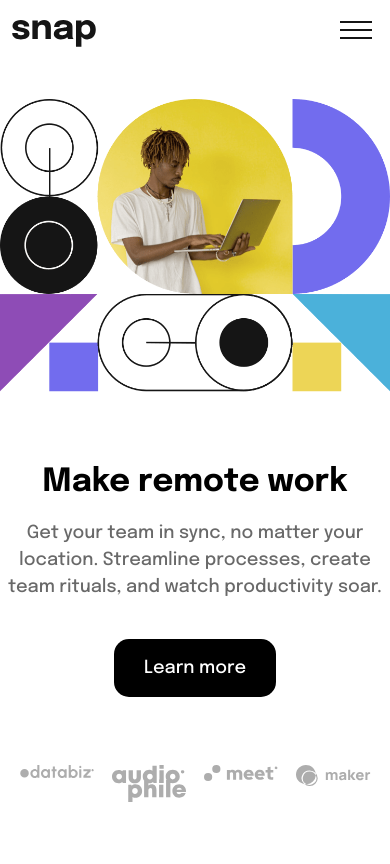
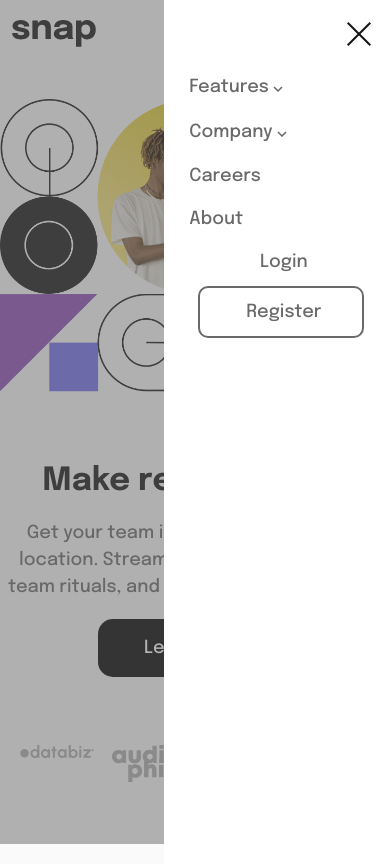
Before and after one commit to lam-j/intro-section-dropdown-nav, a plain HTML site: page index.html in a window 390 px wide. Both pictures are taken after a click on the button 356 px from the left and 31 px from the top of the page. Drawn offline with Linux system fonts and the light colour scheme.

Commit message:
Complete mobile design. Implement JS functionality

```diff
--- a/app.js
+++ b/app.js
@@ -0,0 +1,41 @@
+
+
+const navButtons = document.querySelectorAll(".nav-button");
+const navigation = document.querySelector(".navigation");
+const dropdownButtons = document.querySelectorAll(".dropdown-button");
+const darkenBackground = document.querySelector(".darken");
+
+/* For opening and closing the navigation */
+
+navButtons.forEach((button) => {
+    button.addEventListener("click", () => {
+        if(navigation.classList.contains("active")) {
+            navigation.classList.toggle("active");
+            darkenBackground.classList.toggle("active");
+        }
+        else {
+            navigation.classList.add("active");
+            darkenBackground.classList.add("active");
+        }
+    });
+});
+
+/* For displaying and hiding the dropdown menu content */
+
+dropdownButtons.forEach((button) => {
+    button.addEventListener("click", () => {
+        var dropdownArrow = button.firstElementChild.firstElementChild;
+        if(button.parentNode.classList.contains("active")) {
+            button.parentNode.classList.toggle("active");
+            if(dropdownArrow.getAttribute("src") === "images/icon-arrow-up.svg") {
+                dropdownArrow.src = "images/icon-arrow-down.svg";
+            }
+        }
+        else {
+            button.parentNode.classList.add("active");
+            if(dropdownArrow.getAttribute("src") === "images/icon-arrow-down.svg") {
+                dropdownArrow.src = "images/icon-arrow-up.svg";
+            }
+        }
+    });
+});
--- a/index.html
+++ b/index.html
@@ -19,32 +19,75 @@
 
 <body>
     <div class="wrapper">
+        <div class="darken">
+
+        </div>
         <div class="header">
             <div class="logo">
-                <img src="images/logo.svg" alt="snap-logo">
+                <a href="#"><img src="images/logo.svg" alt="site-logo"></a>
             </div>
 
-            <div class="dropdown-nav">
-                <button type="button" name="button"><img src="images/icon-menu.svg" alt="menu-icon"></button>
-                <!-- Features
-                Company
-                Careers
-                About
+            <div class="nav-button">
+                <button type="button" id="nav-open"><img src="images/icon-menu.svg" alt="open-nav"></button>
+            </div>
+            <div class="navigation">
+                <div class="nav-button">
+                    <button type="button" id="nav-close"><img src="images/icon-close-menu.svg" alt="close-nav"></button>
+                </div>
+                <div class="nav-main">
+                    <div class="dropdown">
+                        <div class="dropdown-button">
+                            <button type="button" name="features">Features <img src="images/icon-arrow-down.svg" alt="arrow"></button>
+                        </div>
+                        <div class="dropdown-content">
+                            <a href="#"><img src="images/icon-todo.svg" alt="todo">Todo List</a>
+                            <a href="#"><img src="images/icon-calendar.svg" alt="calendar">Calendar</a>
+                            <a href="#"><img src="images/icon-reminders.svg" alt="reminders">Reminders</a>
+                            <a href="#"><img src="images/icon-planning.svg" alt="planning">Planning</a>
+                        </div>
+                    </div>
 
-                Login
-                Register -->
+                    <div class="dropdown">
+                        <div class="dropdown-button">
+                            <button type="button" name="company">Company <img src="images/icon-arrow-down.svg" alt="arrow"></button>
+                        </div>
+                        <div class="dropdown-content">
+                            <a href="#">History</a>
+                            <a href="#">Our Team</a>
+                            <a href="#">Blog</a>
+                        </div>
+                    </div>
+
+                    <a role="button" href="#">Careers</a>
+                    <a role="button" href="#">About</a>
+                </div>
+
+                <div class="nav-login">
+                    <a class="login" role="button" href="#">Login</a>
+                    <a class="register" role="button" href="#">Register</a>
+                </div>
             </div>
+
         </div>
 
-        <div class="hero">
-            <img src="images/image-hero-mobile.png" alt="man-on-laptop">
+        <div class="hero mobile-only">
+            <img class="mobile-only" src="images/image-hero-mobile.png" alt="person-on-laptop">
         </div>
 
-        <div class="info">
-            <h1 class="title">Make remote work</h1>
-            <p class="body"> Get your team in sync, no matter your location. Streamline processes,
-                create team rituals, and watch productivity soar.</p>
-            <button class="cta" type="button" name="button">Learn more</button>
+        <div class="content">
+            <div class="information">
+                <h1 class="title">Make remote work</h1>
+                <p class="subtitle">Get your team in sync, no matter your location. Streamline processes,
+                    create team rituals, and watch productivity soar.</p>
+            </div>
+
+            <div class="cta">
+                <a role="button" href="#">Learn more</a>
+            </div>
+
+            <div class="hero desktop-only">
+                <img class="desktop-only" src="images/image-hero-desktop.png" alt="person-on-laptop">
+            </div>
         </div>
 
         <div class="client">
--- a/styles.css
+++ b/styles.css
@@ -1,5 +1,3 @@
-/* Mobile-First Design */
-
 :root {
     --almostWhite: hsl(0, 0%, 98%);
     --mediumGray: hsl(0, 0%, 41%);
@@ -7,8 +5,15 @@
 }
 
 body {
+    background-color: var(--almostWhite);
+    color: var(--almostBlack);
     font-family: 'Epilogue', sans-serif;
     margin: 0;
+}
+
+/* Mobile-First Design */
+.desktop-only {
+    display: none;
 }
 
 .wrapper {
@@ -18,16 +23,93 @@ body {
     height: 100vh;
     width: 100vw;
 }
+.darken {
+    display: none;
+}
+.darken.active {
+    display: block;
+    background-color: hsla(0, 0%, 41%, 0.5);
+    position: absolute;
+    height: 100vh;
+    width: 100vw;
+}
 
 .header {
     display: flex;
     justify-content: space-between;
     margin: 5% 3% 0;
 }
-
-.dropdown-nav button {
+.header button {
     background-color: transparent;
     border: none;
+    color: var(--mediumGray);
+    font-family: 'Epilogue', sans-serif;
+    font-size: 18px;
+}
+
+.logo {
+}
+
+.navigation {
+    display: none;
+}
+.navigation.active {
+    display: flex;
+    flex-direction: column;
+    background-color: white;
+    height: 100vh;
+    width: 50%;
+    position: absolute;
+    right: 0;
+    padding: 5% 3% 0 5%;
+    margin-top: -5%;
+}
+.navigation a {
+    color: var(--mediumGray);
+    font-size: 18px;
+    padding-left: 6px;
+    text-decoration: none;
+}
+#nav-close {
+    float: right;
+}
+
+.nav-main {
+    display: grid;
+    grid-template-rows: auto;
+    grid-row-gap: 25px;
+    margin: 25px 0;
+}
+
+.dropdown {
+}
+.dropdown-button {
+}
+.dropdown-content {
+    display: none;
+}
+.active > .dropdown-content {
+    display: grid;
+    grid-template-rows: auto;
+    grid-row-gap: 25px;
+    margin: 25px 0 0 25px;
+}
+.dropdown-content img {
+    margin-right: 10px;
+}
+
+.nav-login {
+    display: grid;
+    grid-template-rows: auto;
+    grid-row-gap: 15px;
+    text-align: center;
+}
+.register {
+    border: 2px solid var(--mediumGray);
+    border-radius: 10px;
+    padding: 15px 0;
+    margin: auto;
+    width: 80%;
 }
 
 .hero img {
@@ -35,30 +117,36 @@ body {
     width: 100%;
 }
 
-.info {
+.content {
     text-align: center;
 }
-.info p {
+.content p {
     color: var(--mediumGray);
     font-size: 18px;
     line-height: 1.7rem;
 }
-.info button {
+
+.cta {
     background-color: black;
     border: none;
     border-radius: 15px;
-    color: white;
     font-family: 'Epilogue', sans-serif;
     font-size: 18px;
-    margin-top: 5%;
-    padding: 20px 30px;
+    padding: 20px 0;
+    margin: auto;
+    width: 50%;
+}
+.cta a {
+    color: white;
+    text-decoration: none;
 }
 
 .client {
-    display:grid;
+    display: grid;
     grid-template-columns: repeat(4, 1fr);
     grid-column-gap: 5%;
     margin: 5% 5%;
+    padding-bottom: 20px;
 }
 
 .client-logo {
```
Also changed, not shown: 1 other file.
